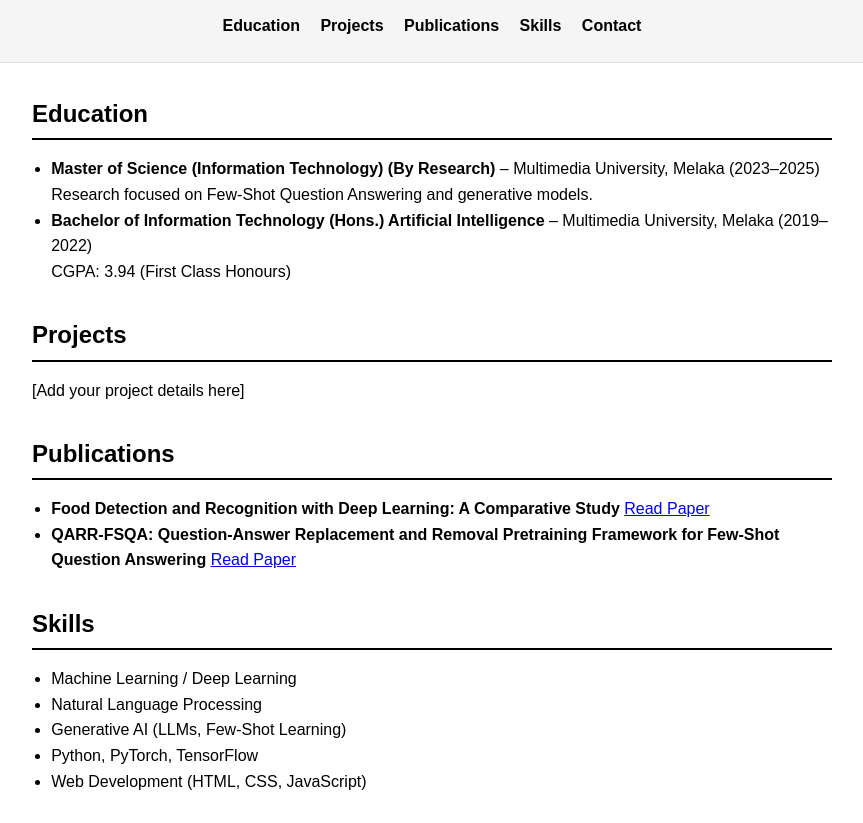
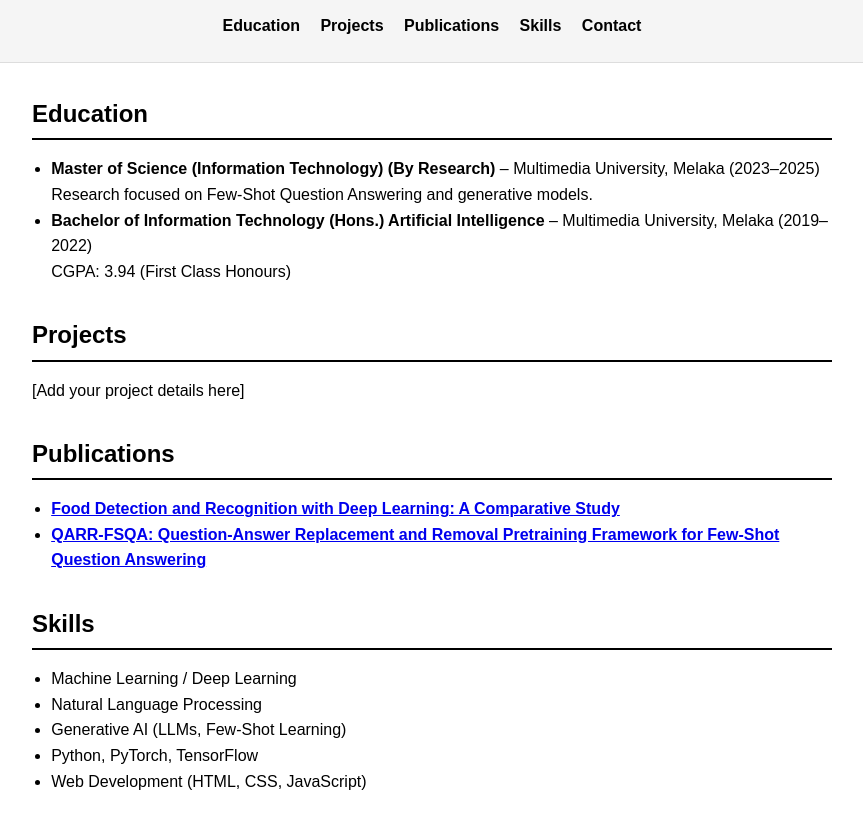
Before and after one commit to TanSiaoWah/.github.io, a plain HTML site: page index.html in a window 1280 px wide. Shown: the part 261-1084 px from the top of the page, without its empty margins (208-1071 px from the left). Drawn offline with Linux system fonts and the light colour scheme.

Commit message:
update puclication part to hyperlink

```diff
--- a/index.html
+++ b/index.html
@@ -3,7 +3,7 @@
 <head>
   <meta charset="UTF-8">
   <meta name="viewport" content="width=device-width, initial-scale=1.0">
-  <title>Tan Siao Wah – Portfolio</title>
+  <title>Tan Siao Wah</title>
   <style>
     body {
       margin: 0;
@@ -100,15 +100,18 @@
   <h2>Publications</h2>
   <ul>
     <li>
-      <strong>Food Detection and Recognition with Deep Learning: A Comparative Study</strong>
-      <a href="https://ieeexplore.ieee.org/abstract/document/10262523" target="_blank" rel="noopener noreferrer">Read Paper</a>
+      <a href="https://ieeexplore.ieee.org/abstract/document/10262523" target="_blank" rel="noopener noreferrer">
+        <strong>Food Detection and Recognition with Deep Learning: A Comparative Study</strong>
+      </a>
     </li>
     <li>
-      <strong>QARR-FSQA: Question-Answer Replacement and Removal Pretraining Framework for Few-Shot Question Answering</strong>
-      <a href="https://ieeexplore.ieee.org/abstract/document/10737355" target="_blank" rel="noopener noreferrer">Read Paper</a>
+      <a href="https://ieeexplore.ieee.org/abstract/document/10737355" target="_blank" rel="noopener noreferrer">
+        <strong>QARR-FSQA: Question-Answer Replacement and Removal Pretraining Framework for Few-Shot Question Answering</strong>
+      </a>
     </li>
   </ul>
 </section>
+
 
   <section id="skills">
     <h2>Skills</h2>
```
